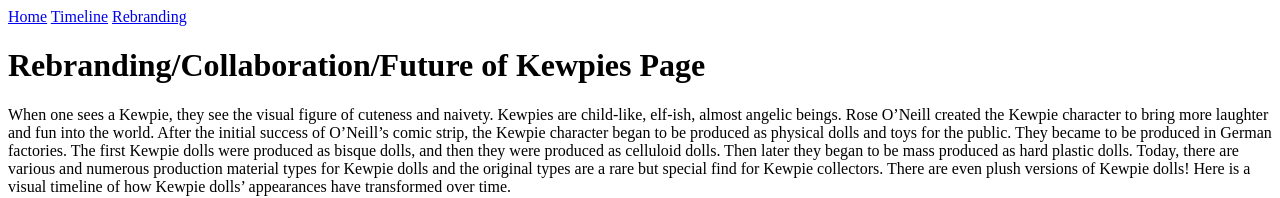
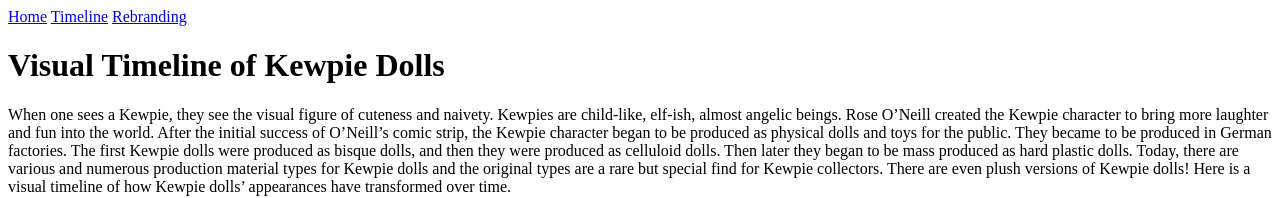
Before and after one commit to hyoo04-su/ist263, a plain HTML site: page project/timeline.html in a window 1280 px wide. Shown: the top 198 px of the page. Drawn offline with Linux system fonts and the light colour scheme.

Commit message:
Update timeline.html

```diff
--- a/project/timeline.html
+++ b/project/timeline.html
@@ -13,7 +13,7 @@
         <a href="../project/rebranding.html">Rebranding</a>
     </nav>
 
-    <h1>Rebranding/Collaboration/Future of Kewpies Page</h1>
+    <h1>Visual Timeline of Kewpie Dolls</h1>
     <p>
         When one sees a Kewpie, they see the visual figure of cuteness and naivety. Kewpies are child-like, elf-ish, almost angelic beings. Rose O’Neill created the Kewpie character to bring more laughter and fun into the world. After the initial success of O’Neill’s comic strip, the Kewpie character began to be produced as physical dolls and toys for the public. They became to be produced in German factories. The first Kewpie dolls were produced as bisque dolls, and then they were produced as celluloid dolls. Then later they began to be mass produced as hard plastic dolls. Today, there are various and numerous production material types for Kewpie dolls and the original types are a rare but special find for Kewpie collectors. There are even plush versions of Kewpie dolls! Here is a visual timeline of how Kewpie dolls’ appearances have transformed over time.
     </p>
```
